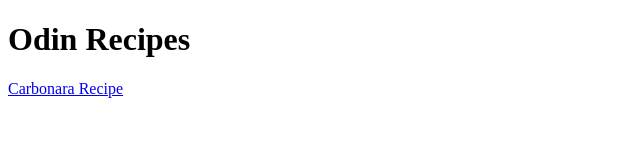
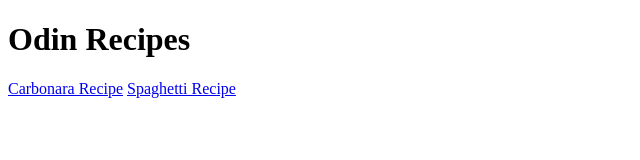
Before and after one commit to KinechiKen/odin-recipes, a plain HTML site: page index.html in a window 1280 px wide. Shown: the whole page, without its empty margins (0-640 px from the left). Drawn offline with Linux system fonts and the light colour scheme.

Commit message:
added spaghetti and mashed potato link

```diff
--- a/index.html
+++ b/index.html
@@ -8,6 +8,8 @@
 <body>
     <h1>Odin Recipes</h1>
     <a href="../odin-recipes/recipes/carbonara.html" target="_blank">Carbonara Recipe</a>
+    <a href="../odin-recipes/recipes/spaghetti.html" target="_blank">Spaghetti Recipe</a>
+
 
 </body>
 </html>
```
